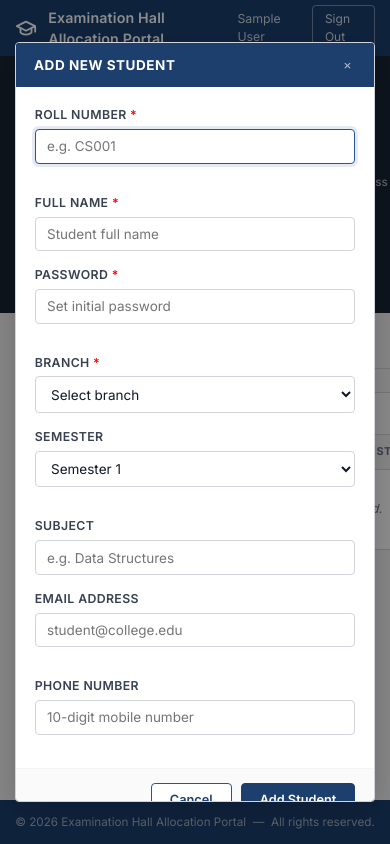
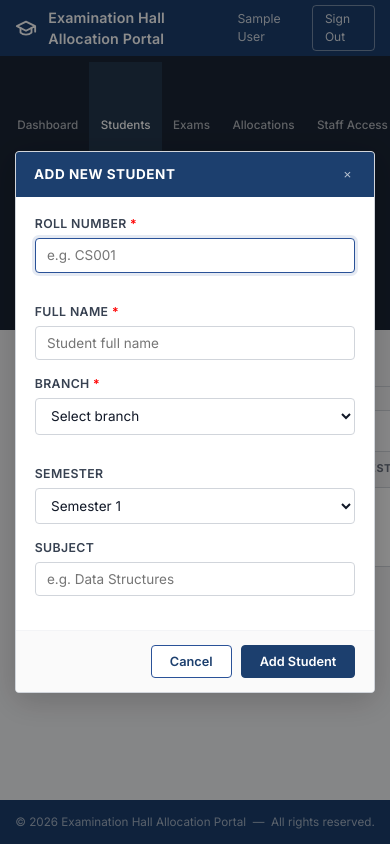
Before and after one commit to raparthinithesh-tech/exam-room-allocation, a Flask app: page /admin/students in a window 390 px wide, after a click on "+ Add Student". Run offline with Flask 3, Linux system fonts and the light colour scheme; the visitor is signed in with stand-in values (Sample User, id 1); data that the repository does not hold is empty; some libraries are stand-ins or nearby versions.

Commit message:
Remove password, email, phone from student form

```diff
--- a/app.py
+++ b/app.py
@@ -494,24 +494,20 @@ def admin_students():
 def admin_add_student():
     roll_no  = request.form.get('roll_no', '').strip().upper()
     name     = request.form.get('name', '').strip()
-    password = request.form.get('password', '').strip()
     branch   = request.form.get('branch', '').strip()
-    email    = request.form.get('email', '').strip().lower()
-    phone    = request.form.get('phone', '').strip()
     semester = request.form.get('semester', 1)
     subject  = request.form.get('subject', '').strip()
 
-    if not all([roll_no, name, password, branch]):
-        flash('Roll No, Name, Password and Branch are required.', 'danger')
+    if not all([roll_no, name, branch]):
+        flash('Roll No, Name and Branch are required.', 'danger')
         return redirect(url_for('admin_students'))
 
     try:
         db = get_db()
-        hashed = generate_password_hash(password)
         db_execute("""
             INSERT INTO Student (Roll_No, Name, Password, Branch, Email, Phone, Semester, Subject)
             VALUES (?, ?, ?, ?, ?, ?, ?, ?)
-        """, (roll_no, name, hashed, branch, email or None, phone or None, semester, subject or None))
+        """, (roll_no, name, '', branch, None, None, semester, subject or None))
         db_commit()
         flash(f'Student {name} ({roll_no}) added.', 'success')
     except Exception as e:
--- a/templates/admin/students.html
+++ b/templates/admin/students.html
@@ -35,8 +35,6 @@
             <th>Branch</th>
             <th>Subject</th>
             <th>Semester</th>
-            <th>Email</th>
-            <th>Phone</th>
             <th>Action</th>
           </tr>
         </thead>
@@ -48,8 +46,6 @@
             <td>{{ s.Branch }}</td>
             <td>{{ s.Subject or '—' }}</td>
             <td>{{ s.Semester or '—' }}</td>
-            <td>{{ s.Email or '—' }}</td>
-            <td>{{ s.Phone or '—' }}</td>
             <td>
               <form method="POST" action="{{ url_for('admin_delete_student', roll_no=s.Roll_No) }}"
                     onsubmit="return confirm('Remove student {{ s.Name }}? Their allocations will also be deleted.')">
@@ -58,7 +54,7 @@
             </td>
           </tr>
           {% else %}
-          <tr><td colspan="8" class="empty-cell">No students found.</td></tr>
+          <tr><td colspan="6" class="empty-cell">No students found.</td></tr>
           {% endfor %}
         </tbody>
       </table>
@@ -87,10 +83,6 @@
         </div>
         <div class="form-row">
           <div class="form-group">
-            <label>Password <span style="color:red">*</span></label>
-            <input type="text" name="password" class="form-control" placeholder="Set initial password" required />
-          </div>
-          <div class="form-group">
             <label>Branch <span style="color:red">*</span></label>
             <select name="branch" class="form-control" required>
               <option value="">Select branch</option>
@@ -103,8 +95,6 @@
               <option>Civil</option>
             </select>
           </div>
-        </div>
-        <div class="form-row">
           <div class="form-group">
             <label>Semester</label>
             <select name="semester" class="form-control">
@@ -113,20 +103,10 @@
               {% endfor %}
             </select>
           </div>
-          <div class="form-group">
-            <label>Subject</label>
-            <input type="text" name="subject" class="form-control" placeholder="e.g. Data Structures" />
-          </div>
         </div>
-        <div class="form-row">
-          <div class="form-group">
-            <label>Email Address</label>
-            <input type="email" name="email" class="form-control" placeholder="student@college.edu" />
-          </div>
-          <div class="form-group">
-            <label>Phone Number</label>
-            <input type="tel" name="phone" class="form-control" placeholder="10-digit mobile number" />
-          </div>
+        <div class="form-group">
+          <label>Subject</label>
+          <input type="text" name="subject" class="form-control" placeholder="e.g. Data Structures" />
         </div>
       </div>
       <div class="modal-foot">
--- a/templates/student/dashboard.html
+++ b/templates/student/dashboard.html
@@ -16,7 +16,6 @@
           {{ student.Branch }}
           {% if student.Semester %}&nbsp;&bull;&nbsp; Semester {{ student.Semester }}{% endif %}
           {% if student.Subject %}&nbsp;&bull;&nbsp; {{ student.Subject }}{% endif %}
-          {% if student.Email %}&nbsp;&bull;&nbsp; {{ student.Email }}{% endif %}
         </p>
       </div>
     </div>
```
